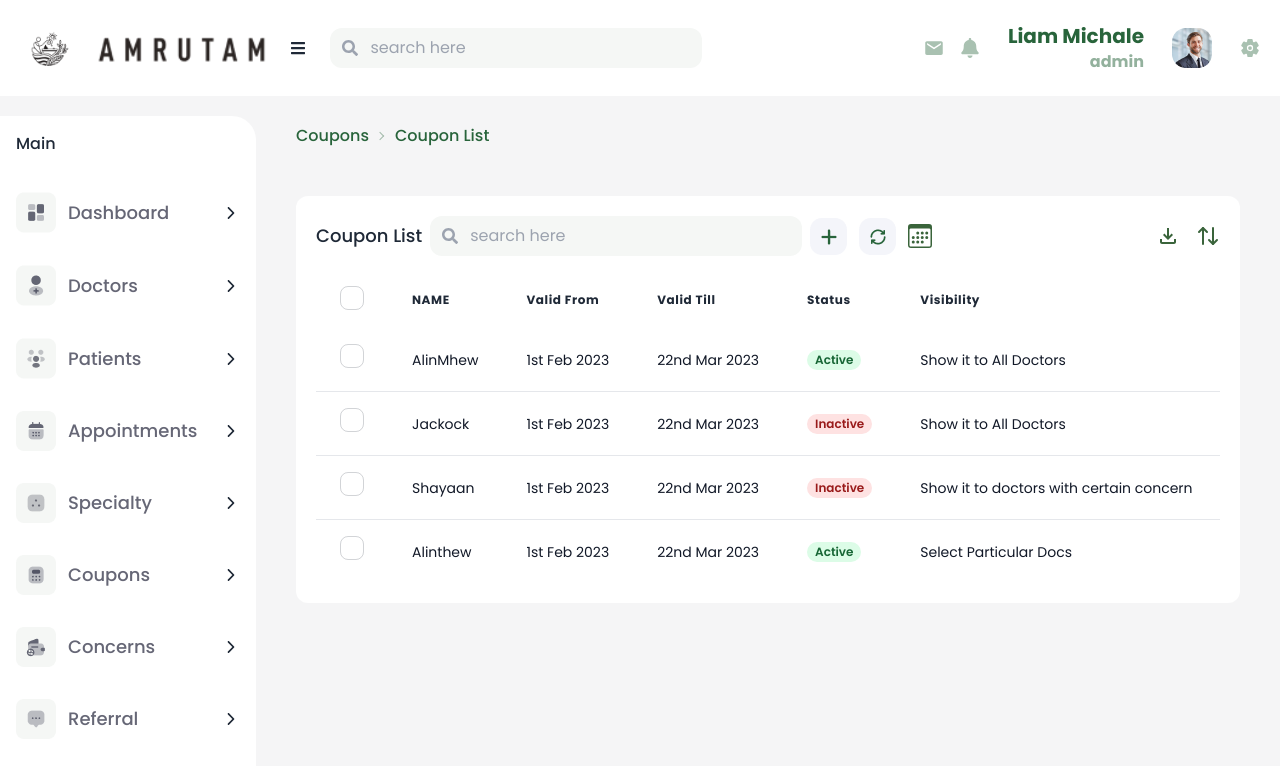
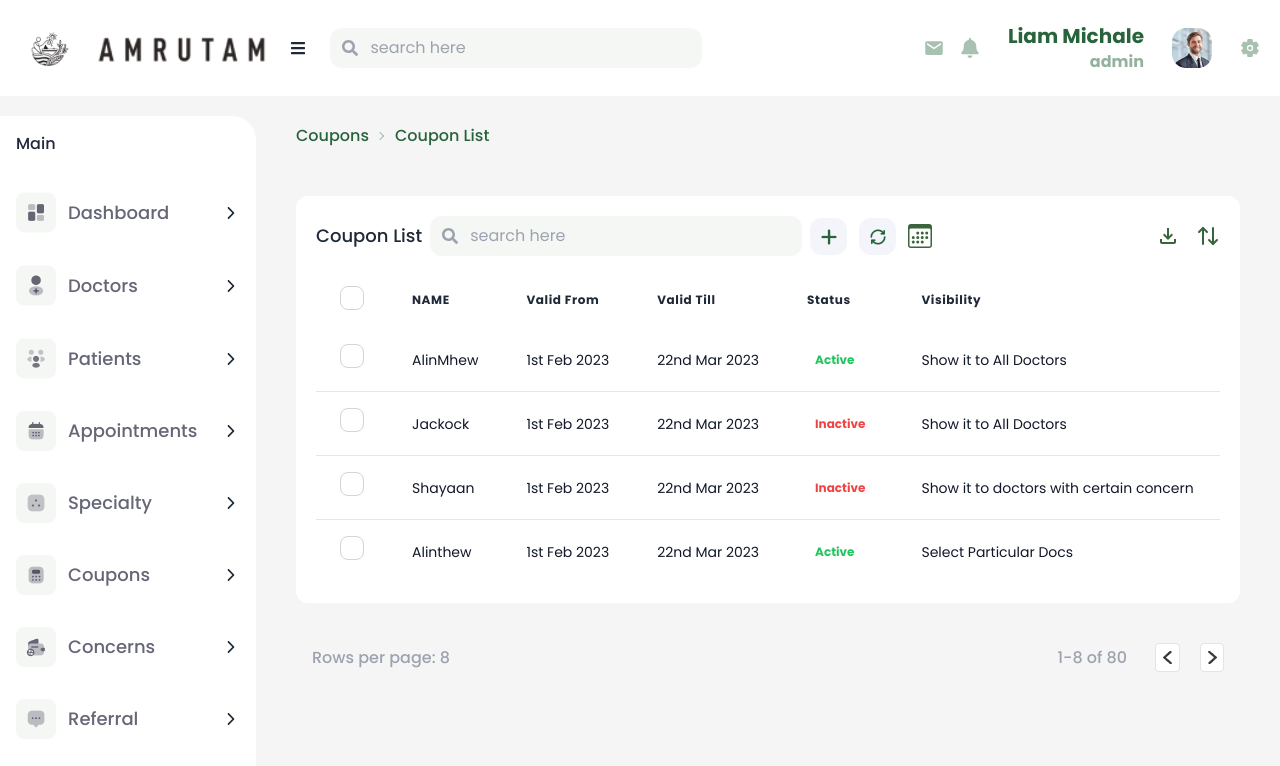
Before and after one commit to agnimgupta/intern-may24-mehmud, a React (Vite) app: page /couponList in a window 1280 px wide. Shown: the top 766 px of the page. Built offline with nearby package versions, Linux system fonts and the light colour scheme.

Commit message:
added pagination design

```diff
--- a/src/Pages/CouponList/CouponDetails.jsx
+++ b/src/Pages/CouponList/CouponDetails.jsx
@@ -106,10 +106,10 @@ const CouponDetails = () => {
               </td>
               <td className="px-6 py-4 whitespace-nowrap text-sm">
                 <span
-                  className={`px-2 inline-flex text-xs leading-5 font-semibold rounded-full ${
+                  className={`px-2 inline-flex text-xs leading-5 font-bold  ${
                     coupon.status === "Active"
-                      ? "bg-green-100 text-green-800"
-                      : "bg-red-100 text-red-800"
+                      ? " text-green-500"
+                      : " text-red-500"
                   }`}>
                   {coupon.status}
                 </span>
--- a/src/Pages/CouponList/CouponList.jsx
+++ b/src/Pages/CouponList/CouponList.jsx
@@ -5,6 +5,8 @@ import { LuArrowUpDown } from "react-icons/lu";
 import plus from "../../assets/plus.png";
 import reload from "../../assets/reload.png";
 import CouponDetails from "./CouponDetails";
+import leftArrow from "../../assets/leftArrow.png";
+import RightArrow from "../../assets/rightArrow.png";
 
 const CouponList = () => {
   return (
@@ -46,6 +48,16 @@ const CouponList = () => {
           </div>
         </div>
       </div>
+      <div className="flex px-14 font-medium text-gray-400 items-center justify-between">
+        <div>Rows per page: 8</div>
+        <div className="flex items-center gap-7">
+          1-8 of 80
+          <div className="flex items-center gap-5">
+            <img src={leftArrow} alt="" />
+            <img src={RightArrow} alt="" />
+          </div>
+        </div>
+      </div>
     </>
   );
 };
```
Also changed, not shown: src/assets/leftArrow.png (added), src/assets/rightArrow.png (added).
